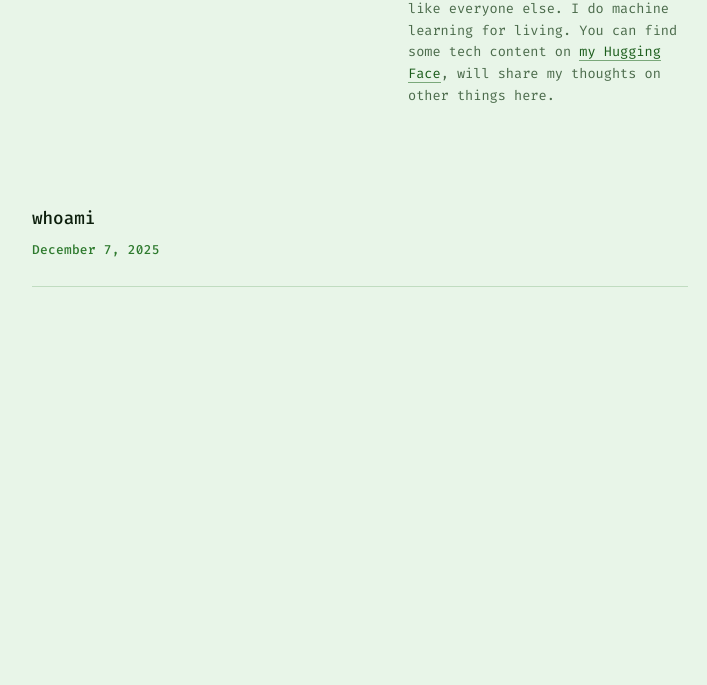
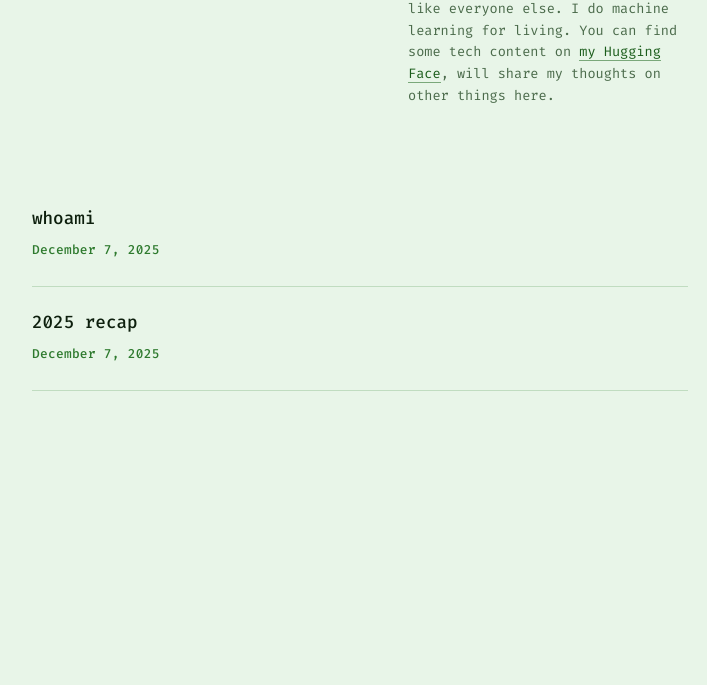
Before and after one commit to merveenoyan/merveenoyan.github.io, a plain HTML site: page index.html in a window 1280 px wide. Shown: the part 115-800 px from the top of the page, without its empty margins (280-987 px from the left). Drawn offline with Linux system fonts and the light colour scheme.

Commit message:
add 2025

```diff
--- a/index.html
+++ b/index.html
@@ -28,6 +28,11 @@
         <time>December 7, 2025</time>
       </article>
 
+      <article class="post-preview">
+        <h2><a href="blog/post.html?md=2025.md">2025 recap</a></h2>
+        <time>December 7, 2025</time>
+      </article>
+
 
     </section>
   </main>
```
Also changed, not shown: 2 other files.
